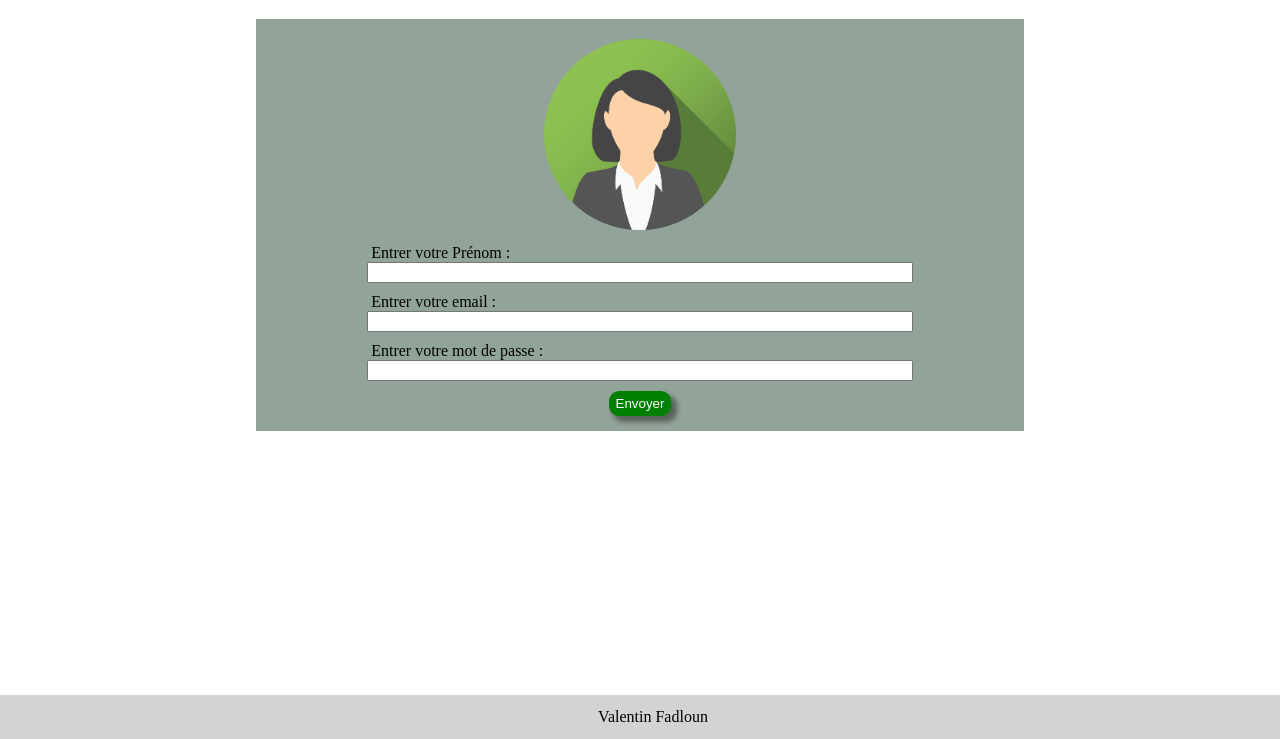
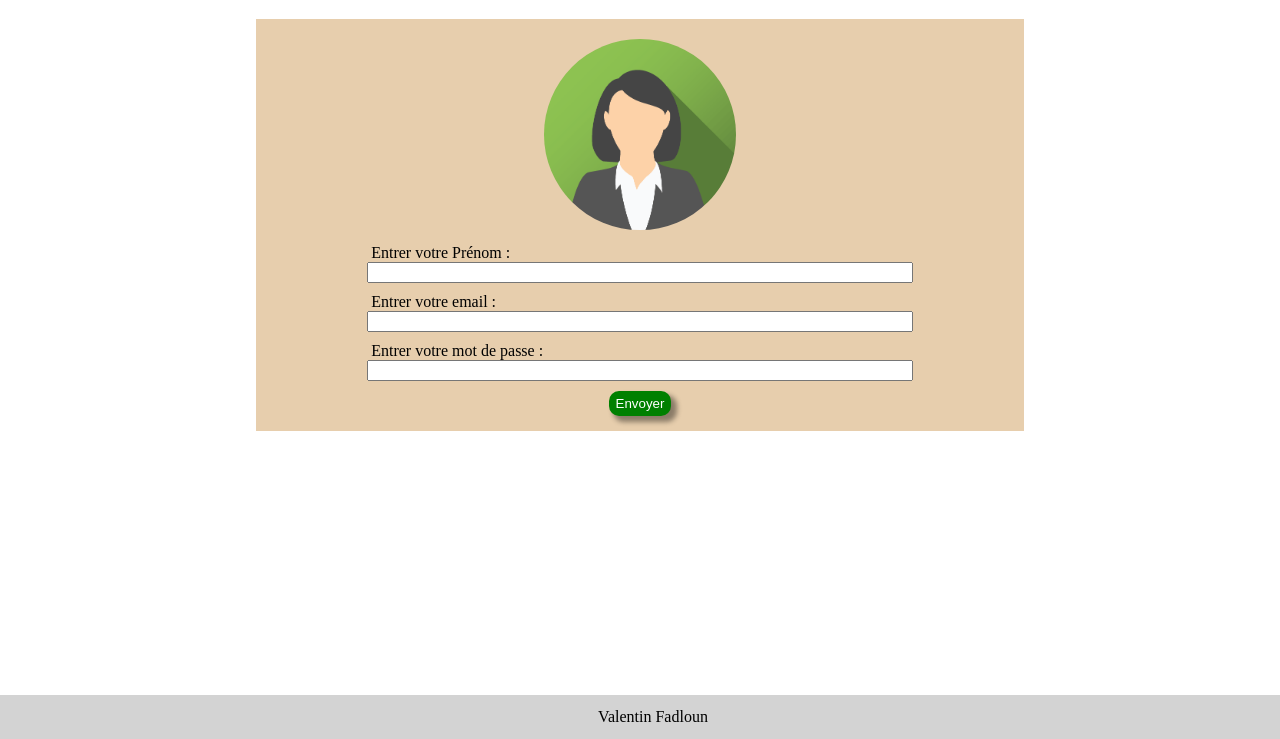
Before and after one commit to ValentinFadloun/html-css, a plain HTML site: page index.html in a window 1280 px wide. Shown: the part 61-800 px from the top of the page. Drawn offline with Linux system fonts and the light colour scheme.

Commit message:
Changement de couleur

```diff
--- a/css/index.css
+++ b/css/index.css
@@ -11,7 +11,7 @@ body > main {
     padding: 20px 0 15px;
     margin: auto;
     text-align: center;
-    background-color: #92A399;
+    background-color: #E7CEAD;
 }
 
 body > main > img {
```
